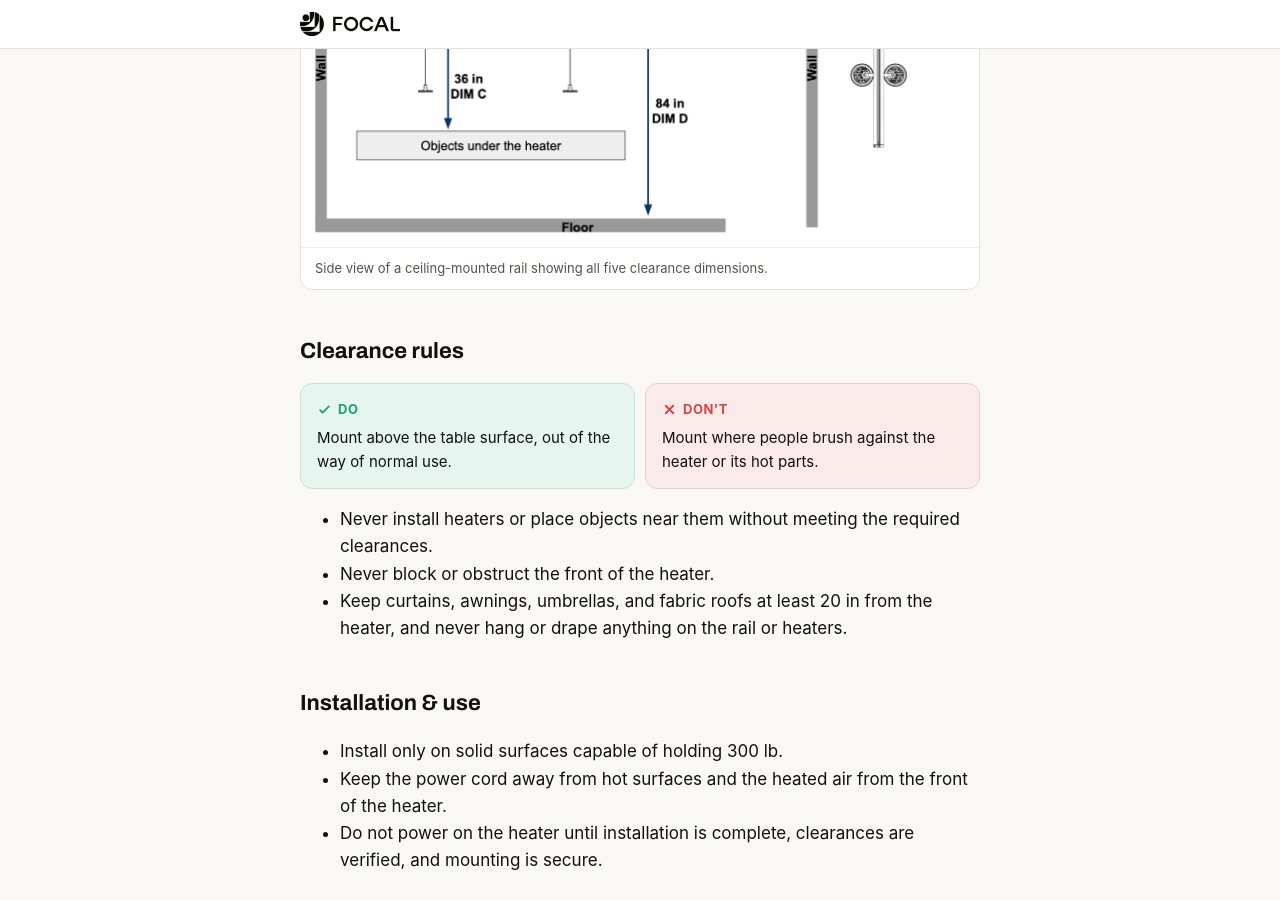
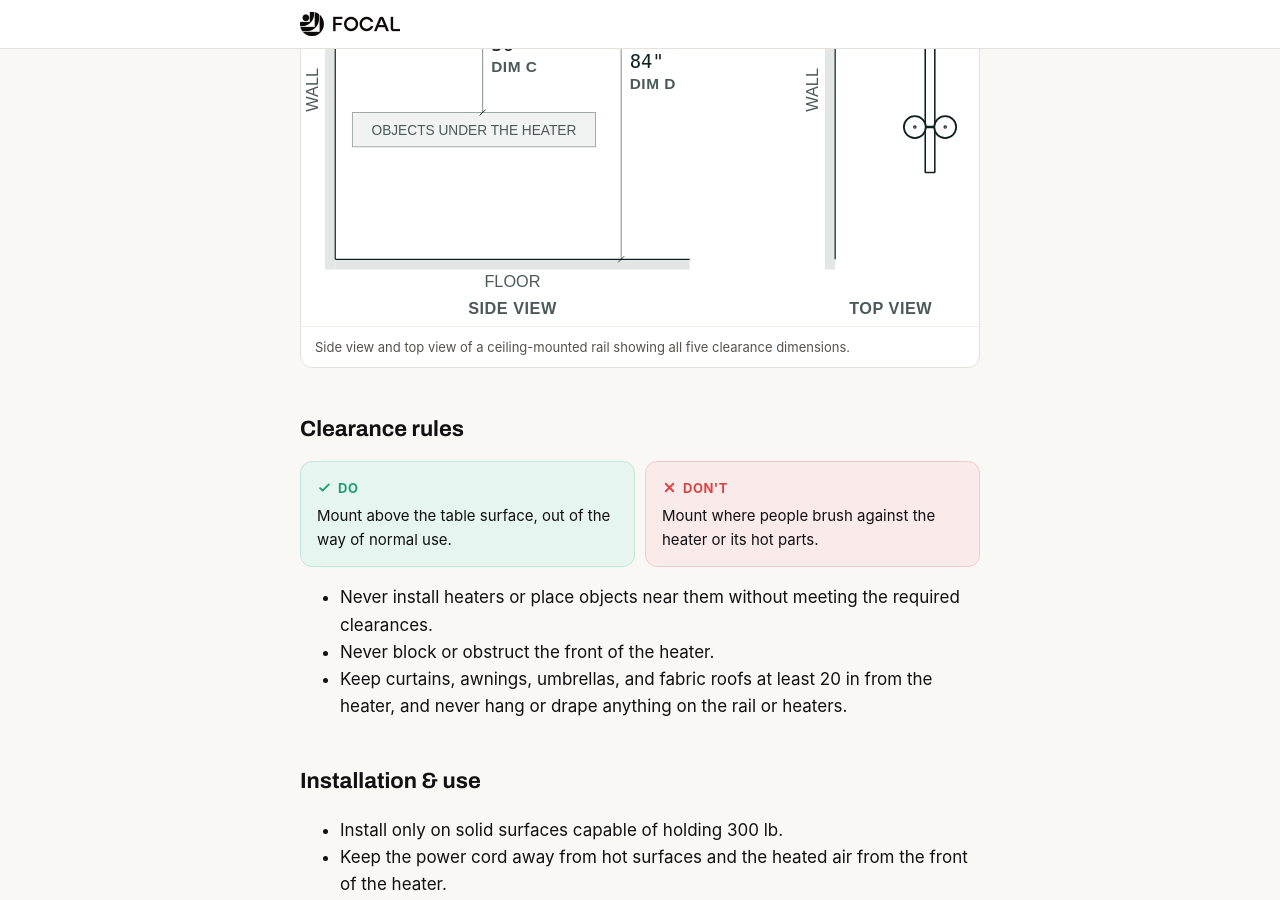
Before and after one commit to BeamT/external-docs, a Jekyll site: the page built from _guides/safety-and-clearances.md, in a window 1280 px wide and 900 px high, scrolled down 2493 px. Built offline with Jekyll 4.4.1, drawn with Linux system fonts in a browser that asks for light colours; some web fonts are replaced.

Commit message:
Safety guide: replace clearances PNG with on-brand SVG
Swap the clearances diagram for a vector version with larger dimension
labels, "side view" / "top view" titles, and full-width framing.

Co-Authored-By: Claude Opus 5.5 (1M context) <noreply@anthropic.com>

```diff
--- a/_guides/safety-and-clearances.md
+++ b/_guides/safety-and-clearances.md
@@ -64,7 +64,7 @@ Every install must meet these distances, measured from the heater and rail to th
 
 Note: a round heater node is 8" in diameter on either side of the rail. Two rails mounted end to end must keep at least 4" of space between them.
 
-{% include diagram.html src="clearances.png" caption="Side view of a ceiling-mounted rail showing all five clearance dimensions." %}
+{% include diagram.html src="clearances.svg" fill=true caption="Side view and top view of a ceiling-mounted rail showing all five clearance dimensions." %}
 
 ## Clearance rules
 
```
Also changed, not shown: assets/diagrams/clearances.png (deleted), assets/diagrams/clearances.svg (added).
